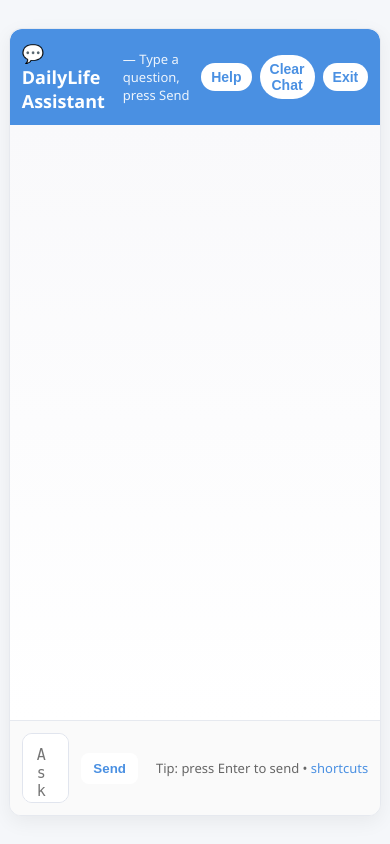
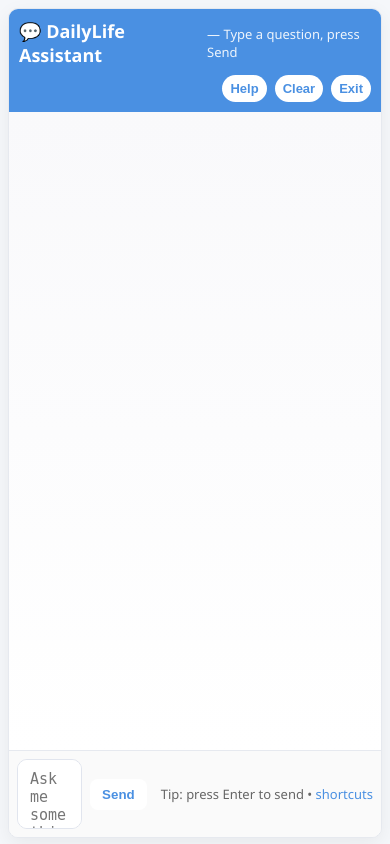
Before and after one commit to sasi-kanakinti/Chat-bot, a Flask app: page / in a window 390 px wide. Run offline with Flask 3, Linux system fonts and the light colour scheme.

Commit message:
Mobile view updated

```diff
--- a/static/chat.js
+++ b/static/chat.js
@@ -1,4 +1,3 @@
-// static/chat.js
 const messagesDiv = document.getElementById("messages");
 const inputEl = document.getElementById("input");
 const sendBtn = document.getElementById("send");
@@ -7,7 +6,6 @@ const clearBtn = document.getElementById("clearBtn");
 const exitBtn = document.getElementById("exitBtn");
 const quickHelp = document.getElementById("quickHelp");
 
-// Client-side history stored locally
 let messages = JSON.parse(localStorage.getItem("chat_messages") || "null") || [
   {
     role: "system",
@@ -20,7 +18,6 @@ function persist() {
   localStorage.setItem("chat_messages", JSON.stringify(messages.slice(-30)));
 }
 
-// Append a message to the UI. Assistant content is rendered as sanitized HTML
 function appendMessage(role, text, isTemporary = false) {
   const wrapper = document.createElement("div");
   wrapper.className = "message " + (role === "user" ? "msg-user" : "msg-assistant");
@@ -29,7 +26,6 @@ function appendMessage(role, text, isTemporary = false) {
   bubble.className = role === "user" ? "bubble-user" : "bubble-assistant";
 
   if (role === "assistant") {
-    // Convert Markdown -> HTML and sanitize, then wrap in .md-content
     try {
       const rawHtml = marked.parse(text || "");
       const safeHtml = DOMPurify.sanitize(rawHtml);
@@ -52,12 +48,10 @@ function appendMessage(role, text, isTemporary = false) {
   wrapper.appendChild(bubble);
   if (isTemporary) wrapper.dataset.temporary = "1";
   messagesDiv.appendChild(wrapper);
-  messagesDiv.scrollTop = messagesDiv.scrollHeight;
+  messagesDiv.scrollTo({ top: messagesDiv.scrollHeight, behavior: "smooth" });
 }
 
-// Show the typing animation as a temporary assistant bubble
 function showTyping() {
-  // remove any existing temporary items first (safety)
   removeTemporaryAssistant();
 
   const wrapper = document.createElement("div");
@@ -70,7 +64,6 @@ function showTyping() {
   const dots = document.createElement("div");
   dots.className = "typing-dots";
   dots.setAttribute("aria-hidden", "true");
-  // three animated dots
   for (let i = 0; i < 3; i++) {
     const s = document.createElement("span");
     dots.appendChild(s);
@@ -79,7 +72,7 @@ function showTyping() {
   bubble.appendChild(dots);
   wrapper.appendChild(bubble);
   messagesDiv.appendChild(wrapper);
-  messagesDiv.scrollTop = messagesDiv.scrollHeight;
+  messagesDiv.scrollTo({ top: messagesDiv.scrollHeight, behavior: "smooth" });
 }
 
 function removeTemporaryAssistant() {
@@ -87,7 +80,6 @@ function removeTemporaryAssistant() {
   tmp.forEach(n => n.remove());
 }
 
-// Fully clear chat UI and localStorage, reset messages array to only system prompt
 function clearChat() {
   messages = [
     {
@@ -102,7 +94,6 @@ function clearChat() {
   persist();
 }
 
-// Exit behavior: redirect to goodbye page (your server serves /goodbye)
 function exitChat() {
   appendMessage("assistant", "👋 Goodbye! Redirecting...");
   inputEl.disabled = true;
@@ -116,7 +107,6 @@ async function sendMessage() {
   const text = inputEl.value.trim();
   if (!text) return;
 
-  // Commands: accept "clear", "clear chat", "exit", "quit"
   const lc = text.toLowerCase();
   if (lc === "clear" || lc === "clear chat") {
     clearChat();
@@ -129,14 +119,13 @@ async function sendMessage() {
     return;
   }
 
-  // Normal user message flow
   appendMessage("user", text);
   messages.push({ role: "user", content: text });
   persist();
   inputEl.value = "";
 
   sendBtn.disabled = true;
-  showTyping(); // show typing animation instead of textual 'Thinking...'
+  showTyping();
 
   try {
     const resp = await fetch("/chat", {
@@ -164,7 +153,6 @@ async function sendMessage() {
   }
 }
 
-// Event listeners
 sendBtn.addEventListener("click", sendMessage);
 inputEl.addEventListener("keydown", (e) => {
   if (e.key === "Enter" && !e.shiftKey) {
@@ -175,14 +163,13 @@ inputEl.addEventListener("keydown", (e) => {
 clearBtn.addEventListener("click", () => clearChat());
 exitBtn.addEventListener("click", () => exitChat());
 helpBtn && helpBtn.addEventListener("click", () => {
-  // show a quick help modal if you have one, otherwise show a short tip
   alert("Tip: Use Clear Chat (button) or type 'clear' to reset. Use Exit to end session.");
 });
 quickHelp && quickHelp.addEventListener("click", (e) => { e.preventDefault(); alert("Tip: Enter to send • Clear Chat clears the conversation • Exit goes to goodbye page."); });
 
-// Initial render: show persisted user+assistant messages (skip system)
 function initialRender() {
   const show = messages.filter(m => m.role !== "system");
   show.forEach(m => appendMessage(m.role, m.content));
+  messagesDiv.scrollTo({ top: messagesDiv.scrollHeight, behavior: "auto" });
 }
 initialRender();
--- a/templates/index.html
+++ b/templates/index.html
@@ -3,7 +3,7 @@
 <head>
   <meta charset="utf-8" />
   <title>DailyLife Assistant</title>
-  <meta name="viewport" content="width=device-width,initial-scale=1" />
+  <meta name="viewport" content="width=device-width,initial-scale=1,viewport-fit=cover" />
   <style>
     :root{
       --accent:#4a90e2;
@@ -15,51 +15,58 @@
       --text:#213547;
     }
 
+    html,body{
+      height:100%;
+      margin:0;
+      padding:0;
+    }
+
     body{
       font-family: "Segoe UI", Roboto, Helvetica, Arial, sans-serif;
       background:var(--bg);
       margin:0;
       height:100vh;
       display:flex;
-      flex-direction:column;
+      align-items:stretch;
+      justify-content:center;
     }
 
     .chat-container{
-      flex:1;
+      display:flex;
+      flex-direction:column;
+      width:100%;
       max-width:950px;
-      width:95%;
-      margin:28px auto;
+      margin:20px;
       background:var(--container);
       border-radius:12px;
       box-shadow:0 6px 20px rgba(0,0,0,0.06);
       overflow:hidden;
       border:1px solid var(--border);
-      display:flex;
-      flex-direction:column;
+      height: calc(100vh - 40px);
     }
 
     .meta{
       display:flex;
       align-items:center;
       justify-content:space-between;
-      padding:14px 18px;
+      padding:12px 16px;
       background:var(--accent);
       color:white;
       font-weight:700;
       gap:8px;
-      border-top-left-radius:12px;
-      border-top-right-radius:12px;
     }
     .meta-left{display:flex;align-items:center;gap:10px}
     .meta-buttons{display:flex;gap:8px;align-items:center}
+
     .btn{background:#fff;color:var(--accent);border:none;padding:8px 12px;border-radius:8px;cursor:pointer;font-weight:600}
     .btn.small{padding:6px 10px;font-size:14px;border-radius:999px}
 
     .messages{
       flex:1;
-      padding:18px;
+      padding:16px;
       overflow:auto;
       background:linear-gradient(180deg,#f9f9fb,#fff);
+      -webkit-overflow-scrolling: touch;
     }
 
     .message{
@@ -97,7 +104,6 @@
       box-shadow: 0 2px 6px rgba(0,128,0,0.06);
     }
 
-    /* md-content wrapper for HTML inserted from Markdown (tables, lists etc) */
     .md-content {
       display:block;
       max-width:100%;
@@ -106,10 +112,9 @@
       padding-bottom:6px;
     }
 
-    /* table styling inside bubble (keeps it tidy and responsive) */
     .md-content table {
       border-collapse:collapse;
-      width:auto;         /* do not force full width; allow scrolling */
+      width:auto;
       max-width:100%;
       table-layout:auto;
       font-size:14px;
@@ -125,7 +130,6 @@
     }
     .md-content tr:nth-child(odd) td { background: rgba(0,0,0,0.01); }
 
-    /* Typing animation bubble */
     .typing-bubble {
       background: var(--assistant-bg);
       color: var(--text);
@@ -147,7 +151,7 @@
       display:inline-block;
       width:8px;
       height:8px;
-      background:#6b7caa; /* subtle dot color */
+      background:#6b7caa;
       border-radius:50%;
       opacity:0.2;
       transform: translateY(0);
@@ -166,61 +170,80 @@
     .input-area{
       display:flex;
       align-items:center;
-      padding:12px;
+      padding:10px 12px;
       border-top:1px solid var(--border);
       background:#fafafa;
-      gap:12px;
+      gap:10px;
+      position:sticky;
+      bottom:0;
+      z-index:5;
     }
     textarea{
       flex:1;
-      padding:12px 14px;
+      padding:10px 12px;
       border:1px solid #e1e5ee;
       border-radius:10px;
       font-size:15px;
       min-height:44px;
+      max-height:140px;
       resize:none;
       outline:none;
     }
     .help-hint{font-size:13px;color:#666;padding-left:6px}
 
-    /* Scrollbar styling */
     .messages::-webkit-scrollbar{ width:10px; }
     .messages::-webkit-scrollbar-track{ background:#f0f0f0; }
     .messages::-webkit-scrollbar-thumb{ background:#ccc;border-radius:6px; }
     .messages::-webkit-scrollbar-thumb:hover{ background:#aaa; }
 
-    @media (max-width:600px){
-      .bubble-user, .bubble-assistant { max-width:90%; font-size:14px; }
-      .meta{padding:12px}
-      .typing-bubble { max-width: 60%; }
+    @media (max-width:900px){
+      .chat-container{ margin:12px; height: calc(100vh - 24px); }
+      .meta { padding:10px 12px; }
+      .messages { padding:12px; }
+      .bubble-user, .bubble-assistant { max-width:80%; font-size:15px; }
+      .typing-bubble { max-width:45%; }
     }
+
+    @media (max-width:520px){
+      /* header stacks so buttons don't wrap awkwardly */
+      .meta{ flex-direction:column; align-items:flex-start; gap:8px; padding:10px; }
+      .meta-left{ width:100%; display:flex; justify-content:space-between; align-items:center; }
+      .meta-buttons{ width:100%; display:flex; gap:8px; justify-content:flex-end; }
+      .chat-container{ margin:8px; height: calc(100vh - 16px); border-radius:10px; }
+      .messages{ padding:10px; }
+      .bubble-user, .bubble-assistant { max-width:90%; font-size:15px; }
+      .typing-bubble { max-width:60%; }
+      .input-area{ padding:8px; gap:8px; }
+      textarea { min-height:48px; }
+      .btn.small{ padding:6px 8px; font-size:13px; }
+    }
+
   </style>
 </head>
 <body>
-  <div class="chat-container">
-    <div class="meta">
+  <div class="chat-container" role="application" aria-label="DailyLife Assistant chat">
+    <div class="meta" role="banner">
       <div class="meta-left">
         <span style="font-size:18px">💬 DailyLife Assistant</span>
         <span style="margin-left:8px;font-weight:400;font-size:13px;opacity:0.9">— Type a question, press Send</span>
       </div>
 
-      <div class="meta-buttons">
-        <button id="helpBtn" class="btn small">Help</button>
-        <button id="clearBtn" class="btn small">Clear Chat</button>
-        <button id="exitBtn" class="btn small">Exit</button>
+      <div class="meta-buttons" role="navigation" aria-label="Chat actions">
+        <button id="helpBtn" class="btn small" aria-label="Help">Help</button>
+        <button id="clearBtn" class="btn small" aria-label="Clear chat">Clear</button>
+        <button id="exitBtn" class="btn small" aria-label="Exit">Exit</button>
       </div>
     </div>
 
     <div id="messages" class="messages" aria-live="polite" aria-atomic="false"></div>
 
-    <div class="input-area">
-      <textarea id="input" rows="1" placeholder="Ask me something..."></textarea>
-      <button id="send" class="btn">Send</button>
+    <div class="input-area" role="region" aria-label="Message composer">
+      <textarea id="input" rows="1" placeholder="Ask me something..." aria-label="Message input"></textarea>
+      <button id="send" class="btn" aria-label="Send message">Send</button>
       <div class="help-hint">Tip: press Enter to send • <a id="quickHelp" href="#" style="color:var(--accent);text-decoration:none">shortcuts</a></div>
     </div>
   </div>
 
-  <!-- markdown parser + sanitizer -->
   <script src="https://cdn.jsdelivr.net/npm/marked/marked.min.js"></script>
   <script src="https://cdn.jsdelivr.net/npm/dompurify/dist/purify.min.js"></script>
 
```
Also changed, not shown: templates/goodbye.html (+107 -15 lines).
